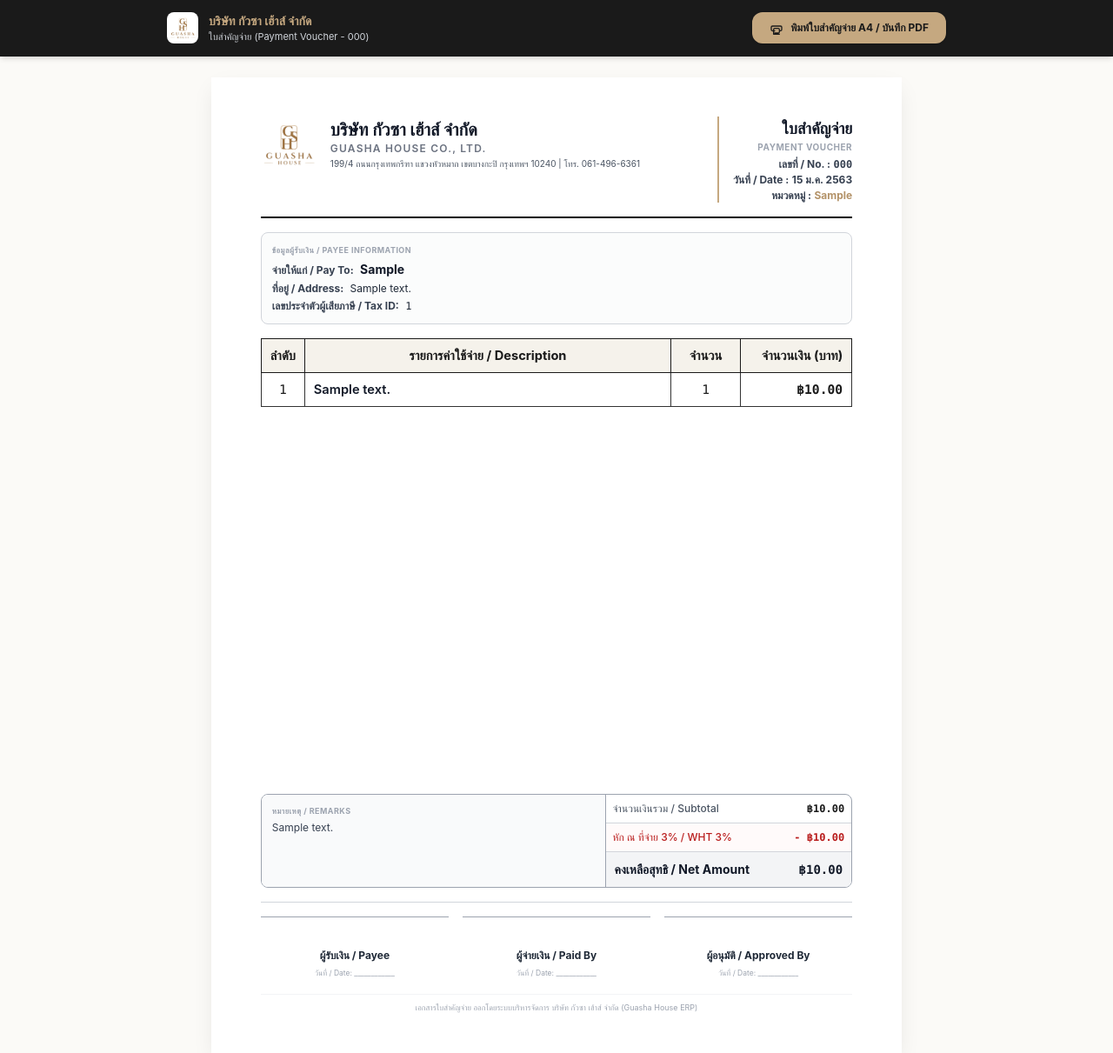
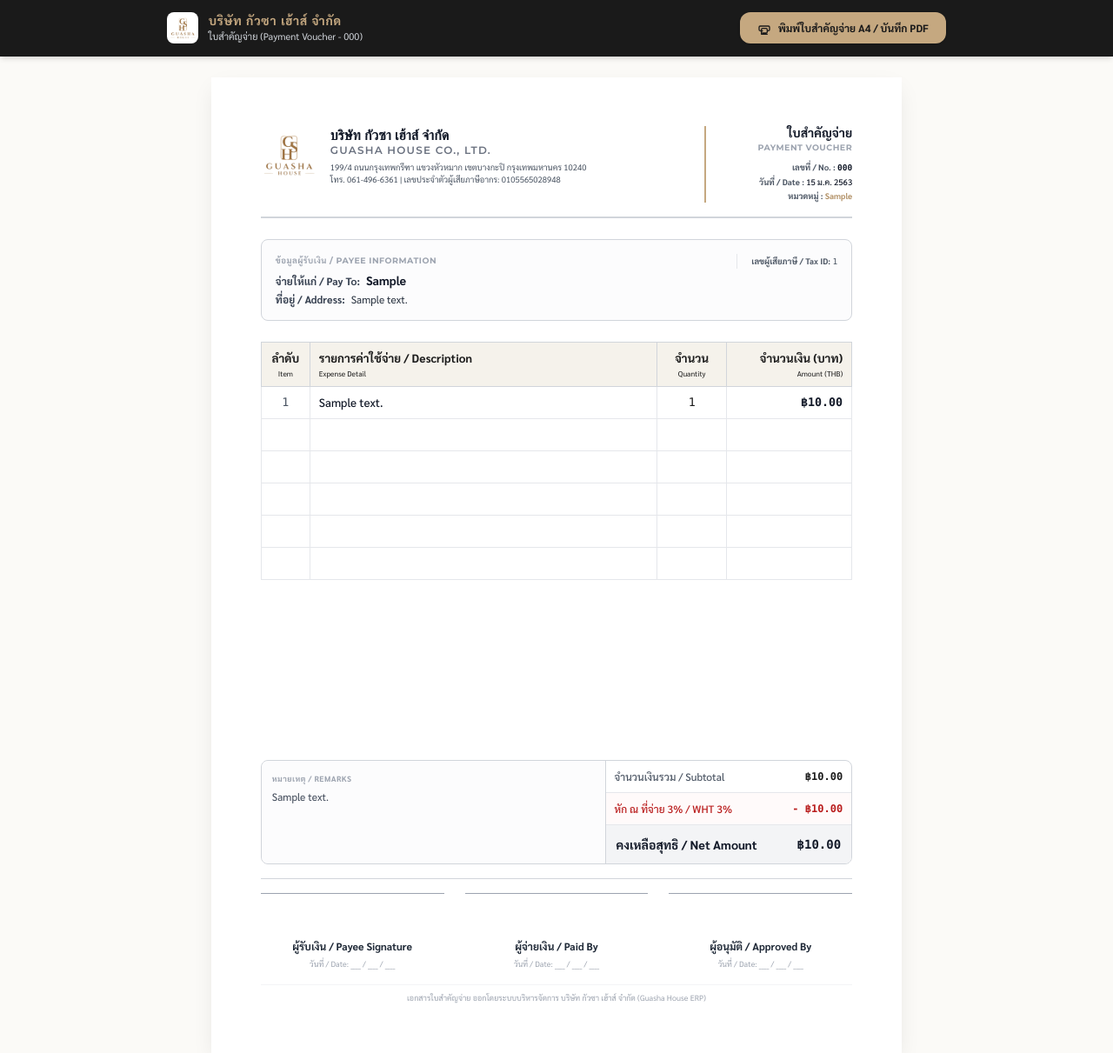
Before and after one commit to Amaraporn48/guasha-house, a FastAPI app: page /print/expense/1 in a window 1280 px wide. Shown: the whole page at 87% size. Run offline with FastAPI, Linux system fonts and the light colour scheme; tables that the repository leaves empty hold one stand-in row (values such as "Sample post"); some libraries are stand-ins or nearby versions.

Commit message:
Upgrade Payment Voucher design to match Tax Invoice Executive Charcoal & Gold branding with logo, styled tables, and signature blocks

```diff
--- a/main.py
+++ b/main.py
@@ -1484,12 +1484,16 @@ def print_expense_voucher(exp_id: int, request: Request, db: Session = Depends(g
 
     setattr(exp, "formatted_date", formatted_date)
 
+    padding_count = max(0, 6 - (len(items) if items else 1))
+    padding_rows = range(padding_count)
+
     return templates.TemplateResponse(
         request=request,
         name="print_voucher.html",
         context={
             "exp": exp,
-            "items": items
+            "items": items,
+            "padding_rows": padding_rows
         }
     )
 
--- a/templates/print_voucher.html
+++ b/templates/print_voucher.html
@@ -2,13 +2,33 @@
 <html lang="th">
 <head>
     <meta charset="UTF-8">
-    <meta name="viewport" content="width=device-width, initial-scale=1.0">
+    <meta name="viewport" content="width=device-width, initial-scale=1.0, maximum-scale=1.0, user-scalable=no">
     <title>ใบสำคัญจ่าย - {{ exp.voucher_number or exp.id }}</title>
+    <!-- Tailwind CSS CDN -->
     <script src="https://cdn.tailwindcss.com"></script>
+    <script>
+        tailwind.config = {
+            theme: {
+                extend: {
+                    colors: {
+                        cream: '#fbfaf7',
+                        beige: '#f5f2eb',
+                        charcoal: '#1a1a1a',
+                        gold: '#c5a880',
+                        'gold-dark': '#b39268',
+                    }
+                }
+            }
+        }
+    </script>
+    <link rel="stylesheet" href="/static/css/style.css">
     <style>
         @page {
             size: A4 portrait;
-            margin: 10mm;
+            margin: 0;
+        }
+        * {
+            box-sizing: border-box;
         }
         body {
             font-family: 'Sarabun', -apple-system, BlinkMacSystemFont, sans-serif;
@@ -25,7 +45,7 @@
             max-width: 210mm;
             min-height: 297mm;
             margin: 0 auto;
-            padding: 12mm 15mm;
+            padding: 15mm 15mm;
             box-shadow: 0 10px 25px -5px rgba(0, 0, 0, 0.1);
         }
         @media print {
@@ -37,9 +57,9 @@
             .voucher-container {
                 box-shadow: none !important;
                 border: none !important;
-                width: 100% !important;
-                max-width: 100% !important;
-                padding: 0 !important;
+                width: 210mm !important;
+                height: 297mm !important;
+                padding: 15mm 15mm !important;
                 margin: 0 !important;
             }
             .no-print {
@@ -53,15 +73,15 @@
         .voucher-table th {
             background-color: #f5f2eb !important;
             color: #1a1a1a;
-            font-size: 11pt;
+            font-size: 10pt;
             font-weight: 700;
             padding: 8px 10px;
-            border: 1px solid #1a1a1a;
+            border: 1px solid #d1d5db;
         }
         .voucher-table td {
-            font-size: 11pt;
+            font-size: 10pt;
             padding: 8px 10px;
-            border: 1px solid #333;
+            border: 1px solid #e5e7eb;
         }
     </style>
 </head>
@@ -71,9 +91,9 @@
     <div class="no-print bg-[#1a1a1a] text-white p-3.5 sticky top-0 z-50 shadow-md mb-6">
         <div class="max-w-4xl mx-auto flex items-center justify-between">
             <div class="flex items-center gap-3">
-                <img src="/static/logo.png" alt="Logo" class="h-9 w-9 object-contain bg-white rounded-lg p-0.5">
+                <img src="/static/logo.png" alt="Guasha House Logo" class="h-9 w-9 object-contain bg-white rounded-lg p-0.5">
                 <div>
-                    <h1 class="text-sm font-bold text-[#c5a880]">บริษัท กัวซา เฮ้าส์ จำกัด</h1>
+                    <h1 class="text-sm font-bold text-[#c5a880] uppercase tracking-wider">บริษัท กัวซา เฮ้าส์ จำกัด</h1>
                     <p class="text-[11px] text-gray-300">ใบสำคัญจ่าย (Payment Voucher - {{ exp.voucher_number or exp.id }})</p>
                 </div>
             </div>
@@ -85,109 +105,131 @@
     </div>
 
     <div class="voucher-container flex flex-col justify-between">
+
+        <!-- TOP SECTION: COMPANY & PAYEE DETAILS -->
         <div>
-            <!-- Header Section -->
-            <div class="flex justify-between items-start border-b-2 border-black pb-4 mb-4">
-                <div class="flex items-center gap-4">
-                    <img src="/static/logo.png" alt="Logo" class="h-16 w-16 object-contain">
+            <!-- Header Block (Matching Tax Invoice Layout) -->
+            <div class="flex justify-between items-start border-b-2 border-gray-300 pb-4 mb-6">
+                <div class="flex gap-4 items-start">
+                    <img src="/static/logo.png" alt="Guasha House Logo" class="h-16 w-16 object-contain flex-shrink-0">
                     <div>
-                        <h1 class="text-xl font-bold text-gray-900 uppercase">บริษัท กัวซา เฮ้าส์ จำกัด</h1>
-                        <h2 class="text-xs font-semibold text-gray-500 uppercase tracking-widest">GUASHA HOUSE CO., LTD.</h2>
-                        <p class="text-[10px] text-gray-600 mt-0.5">199/4 ถนนกรุงเทพกรีฑา แขวงหัวหมาก เขตบางกะปิ กรุงเทพฯ 10240 | โทร. 061-496-6361</p>
+                        <h2 class="text-base font-bold text-gray-900 leading-tight uppercase font-serif">บริษัท กัวซา เฮ้าส์ จำกัด</h2>
+                        <h3 class="text-xs font-semibold text-gray-500 uppercase tracking-widest mb-1">GUASHA HOUSE CO., LTD.</h3>
+                        <p class="text-[9.5px] text-gray-600 leading-normal">
+                            199/4 ถนนกรุงเทพกรีฑา แขวงหัวหมาก เขตบางกะปิ กรุงเทพมหานคร 10240<br>
+                            โทร. 061-496-6361 | เลขประจำตัวผู้เสียภาษีอากร: 0105565028948
+                        </p>
                     </div>
                 </div>
-                <div class="text-right border-l-2 border-[#c5a880] pl-4">
-                    <h3 class="text-lg font-bold text-gray-900 uppercase">ใบสำคัญจ่าย</h3>
-                    <h4 class="text-[10px] font-bold text-gray-400 uppercase tracking-wider mb-1">PAYMENT VOUCHER</h4>
-                    <div class="text-xs space-y-0.5 text-gray-700">
-                        <div><span class="font-bold">เลขที่ / No. :</span> <span class="font-mono font-bold">{{ exp.voucher_number or '-' }}</span></div>
-                        <div><span class="font-bold">วันที่ / Date :</span> <span class="font-bold">{{ exp.formatted_date }}</span></div>
+                <div class="text-right border-l-2 border-[#c5a880] pl-4 min-w-[170px]">
+                    <h4 class="text-sm font-bold text-gray-900 leading-tight uppercase">ใบสำคัญจ่าย</h4>
+                    <h5 class="text-[9.5px] font-bold text-gray-400 uppercase tracking-wider mb-2">PAYMENT VOUCHER</h5>
+                    <div class="text-[9.5px] space-y-0.5 text-gray-600">
+                        <div><span class="font-bold">เลขที่ / No. :</span> <span class="font-mono font-bold text-gray-900">{{ exp.voucher_number or '-' }}</span></div>
+                        <div><span class="font-bold">วันที่ / Date :</span> <span class="font-medium text-gray-900">{{ exp.formatted_date }}</span></div>
                         <div><span class="font-bold">หมวดหมู่ :</span> <span class="font-bold text-[#b39268]">{{ exp.category }}</span></div>
                     </div>
                 </div>
             </div>
 
-            <!-- Recipient Information -->
-            <div class="border border-gray-300 rounded-lg p-3 bg-gray-50/60 mb-4 text-xs space-y-1">
-                <div class="font-bold text-gray-400 uppercase tracking-wider text-[9px] mb-1">ข้อมูลผู้รับเงิน / PAYEE INFORMATION</div>
+            <!-- Payee Information Block -->
+            <div class="border border-gray-300 rounded-lg p-4 bg-gray-50/50 mb-6 flex justify-between items-start text-xs">
+                <div class="flex-1 space-y-1">
+                    <h5 class="text-[9.5px] font-bold text-gray-400 uppercase tracking-wider mb-1">ข้อมูลผู้รับเงิน / PAYEE INFORMATION</h5>
                     <div><span class="font-bold text-gray-700">จ่ายให้แก่ / Pay To:</span> <span class="font-bold text-gray-900 text-sm ml-1">{{ exp.pay_to or '-' }}</span></div>
                     <div><span class="font-bold text-gray-700">ที่อยู่ / Address:</span> <span class="text-gray-800 ml-1">{{ exp.address or '-' }}</span></div>
-                <div><span class="font-bold text-gray-700">เลขประจำตัวผู้เสียภาษี / Tax ID:</span> <span class="font-mono text-gray-800 ml-1">{{ exp.tax_id or '-' }}</span></div>
+                </div>
+                <div class="text-right text-[9.5px] text-gray-600 flex-shrink-0 pl-4 border-l border-gray-200">
+                    <div><span class="font-bold">เลขผู้เสียภาษี / Tax ID:</span> <span class="font-mono font-medium">{{ exp.tax_id or '-' }}</span></div>
+                </div>
             </div>
 
             <!-- Line Items Table -->
-            <table class="voucher-table mb-4">
+            <div class="mb-4">
+                <table class="voucher-table text-[10.5px]">
                     <thead>
-                    <tr>
-                        <th class="w-12 text-center">ลำดับ</th>
-                        <th>รายการค่าใช้จ่าย / Description</th>
-                        <th class="w-20 text-center">จำนวน</th>
-                        <th class="w-32 text-right">จำนวนเงิน (บาท)</th>
+                        <tr class="bg-gray-100 text-gray-800">
+                            <th class="w-14 text-center">ลำดับ<br><span class="text-[8.5px] font-normal block mt-0.5">Item</span></th>
+                            <th class="text-left">รายการค่าใช้จ่าย / Description<br><span class="text-[8.5px] font-normal block mt-0.5">Expense Detail</span></th>
+                            <th class="w-20 text-center">จำนวน<br><span class="text-[8.5px] font-normal block mt-0.5">Quantity</span></th>
+                            <th class="w-36 text-right">จำนวนเงิน (บาท)<br><span class="text-[8.5px] font-normal block mt-0.5">Amount (THB)</span></th>
                         </tr>
                     </thead>
                     <tbody>
                         {% for item in items %}
                         <tr>
-                        <td class="text-center font-mono">{{ loop.index }}</td>
-                        <td class="font-semibold text-gray-900">{{ item.description }}</td>
+                            <td class="text-center font-mono text-gray-600">{{ loop.index }}</td>
+                            <td class="font-medium text-gray-900">{{ item.description }}</td>
                             <td class="text-center font-mono">{{ item.quantity }}</td>
-                        <td class="text-right font-mono font-bold">฿{{ "{:,.2f}".format(item.amount) }}</td>
+                            <td class="text-right font-mono font-bold text-gray-900">฿{{ "{:,.2f}".format(item.amount) }}</td>
                         </tr>
                         {% else %}
                         <tr>
+                            <td class="text-center font-mono text-gray-600">1</td>
+                            <td class="font-medium text-gray-900">{{ exp.description or exp.category }}</td>
                             <td class="text-center font-mono">1</td>
-                        <td class="font-semibold text-gray-900">{{ exp.description or exp.category }}</td>
-                        <td class="text-center font-mono">1</td>
-                        <td class="text-right font-mono font-bold">฿{{ "{:,.2f}".format(exp.subtotal or exp.amount) }}</td>
+                            <td class="text-right font-mono font-bold text-gray-900">฿{{ "{:,.2f}".format(exp.subtotal or exp.amount) }}</td>
+                        </tr>
+                        {% endfor %}
+
+                        <!-- Padding Rows for Standard A4 Height -->
+                        {% for i in padding_rows %}
+                        <tr class="border-b border-gray-100">
+                            <td class="text-center text-transparent">-</td>
+                            <td class="text-transparent">-</td>
+                            <td class="text-transparent">-</td>
+                            <td class="text-transparent">-</td>
                         </tr>
                         {% endfor %}
                     </tbody>
                 </table>
             </div>
+        </div>
 
-        <!-- Bottom Summary & Calculations -->
+        <!-- BOTTOM SECTION: CALCULATIONS & SIGNATURES -->
         <div class="space-y-4">
-            <div class="grid grid-cols-12 border border-gray-400 rounded-lg overflow-hidden">
-                <div class="col-span-7 p-3 bg-gray-50 border-r border-gray-400 flex flex-col justify-between">
+            <!-- Calculations & Remarks Grid -->
+            <div class="grid grid-cols-12 border border-gray-300 rounded-lg overflow-hidden text-xs">
+                <div class="col-span-7 p-3 bg-gray-50/50 border-r border-gray-300 flex flex-col justify-between">
                     <div>
                         <span class="text-[9px] font-bold text-gray-400 uppercase tracking-wider block mb-1">หมายเหตุ / REMARKS</span>
-                        <p class="text-xs text-gray-700 whitespace-pre-line">{{ exp.note or '-' }}</p>
+                        <p class="text-xs text-gray-700 whitespace-pre-line leading-relaxed">{{ exp.note or '-' }}</p>
                     </div>
                 </div>
-                <div class="col-span-5 text-xs divide-y divide-gray-300">
-                    <div class="flex justify-between p-2">
+                <div class="col-span-5 text-xs divide-y divide-gray-200">
+                    <div class="flex justify-between p-2.5">
                         <span class="text-gray-600 font-medium">จำนวนเงินรวม / Subtotal</span>
                         <span class="font-bold font-mono">฿{{ "{:,.2f}".format(exp.subtotal or exp.amount) }}</span>
                     </div>
                     {% if exp.withholding_tax_amount and exp.withholding_tax_amount > 0 %}
-                    <div class="flex justify-between p-2 text-red-700 bg-red-50/40">
+                    <div class="flex justify-between p-2.5 text-red-700 bg-red-50/40">
                         <span class="font-medium">หัก ณ ที่จ่าย 3% / WHT 3%</span>
                         <span class="font-bold font-mono">- ฿{{ "{:,.2f}".format(exp.withholding_tax_amount) }}</span>
                     </div>
                     {% endif %}
-                    <div class="flex justify-between p-2.5 bg-gray-100 font-bold text-sm">
+                    <div class="flex justify-between p-3 bg-gray-100 font-bold text-sm">
                         <span class="text-gray-900">คงเหลือสุทธิ / Net Amount</span>
                         <span class="font-bold font-mono text-gray-900">฿{{ "{:,.2f}".format(exp.net_amount or exp.amount) }}</span>
                     </div>
                 </div>
             </div>
 
-            <!-- Signatures Block -->
-            <div class="grid grid-cols-3 gap-4 text-center text-xs pt-4 border-t border-gray-300">
+            <!-- Signatures Block (Matching Invoice Signature Area) -->
+            <div class="grid grid-cols-3 gap-6 text-center text-xs pt-4 border-t border-gray-300">
                 <div class="border-t border-gray-400 pt-2 space-y-1">
-                    <div class="h-6"></div>
-                    <span class="font-bold text-gray-800 block">ผู้รับเงิน / Payee</span>
-                    <span class="text-[8.5px] text-gray-400 block">วันที่ / Date: ____________</span>
+                    <div class="h-10"></div>
+                    <span class="font-bold text-gray-800 block">ผู้รับเงิน / Payee Signature</span>
+                    <span class="text-[9px] text-gray-400 block mt-1">วันที่ / Date: ____ / ____ / ____</span>
                 </div>
                 <div class="border-t border-gray-400 pt-2 space-y-1">
-                    <div class="h-6"></div>
+                    <div class="h-10"></div>
                     <span class="font-bold text-gray-800 block">ผู้จ่ายเงิน / Paid By</span>
-                    <span class="text-[8.5px] text-gray-400 block">วันที่ / Date: ____________</span>
+                    <span class="text-[9px] text-gray-400 block mt-1">วันที่ / Date: ____ / ____ / ____</span>
                 </div>
                 <div class="border-t border-gray-400 pt-2 space-y-1">
-                    <div class="h-6"></div>
+                    <div class="h-10"></div>
                     <span class="font-bold text-gray-800 block">ผู้อนุมัติ / Approved By</span>
-                    <span class="text-[8.5px] text-gray-400 block">วันที่ / Date: ____________</span>
+                    <span class="text-[9px] text-gray-400 block mt-1">วันที่ / Date: ____ / ____ / ____</span>
                 </div>
             </div>
 
```
Also changed, not shown: templates/index.html (+51 -31 lines). Lines whose indentation alone changed are shown as unchanged.
